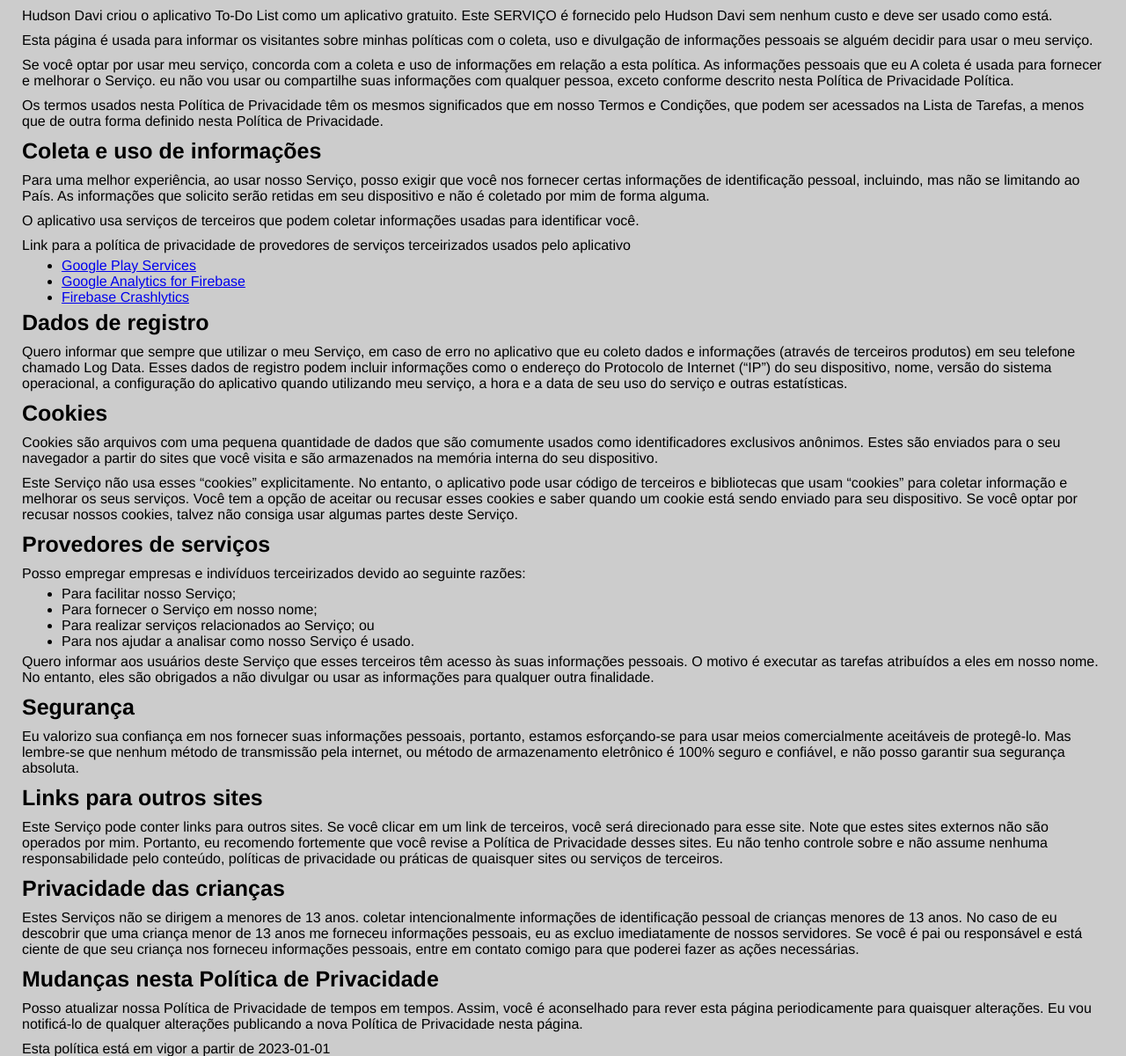
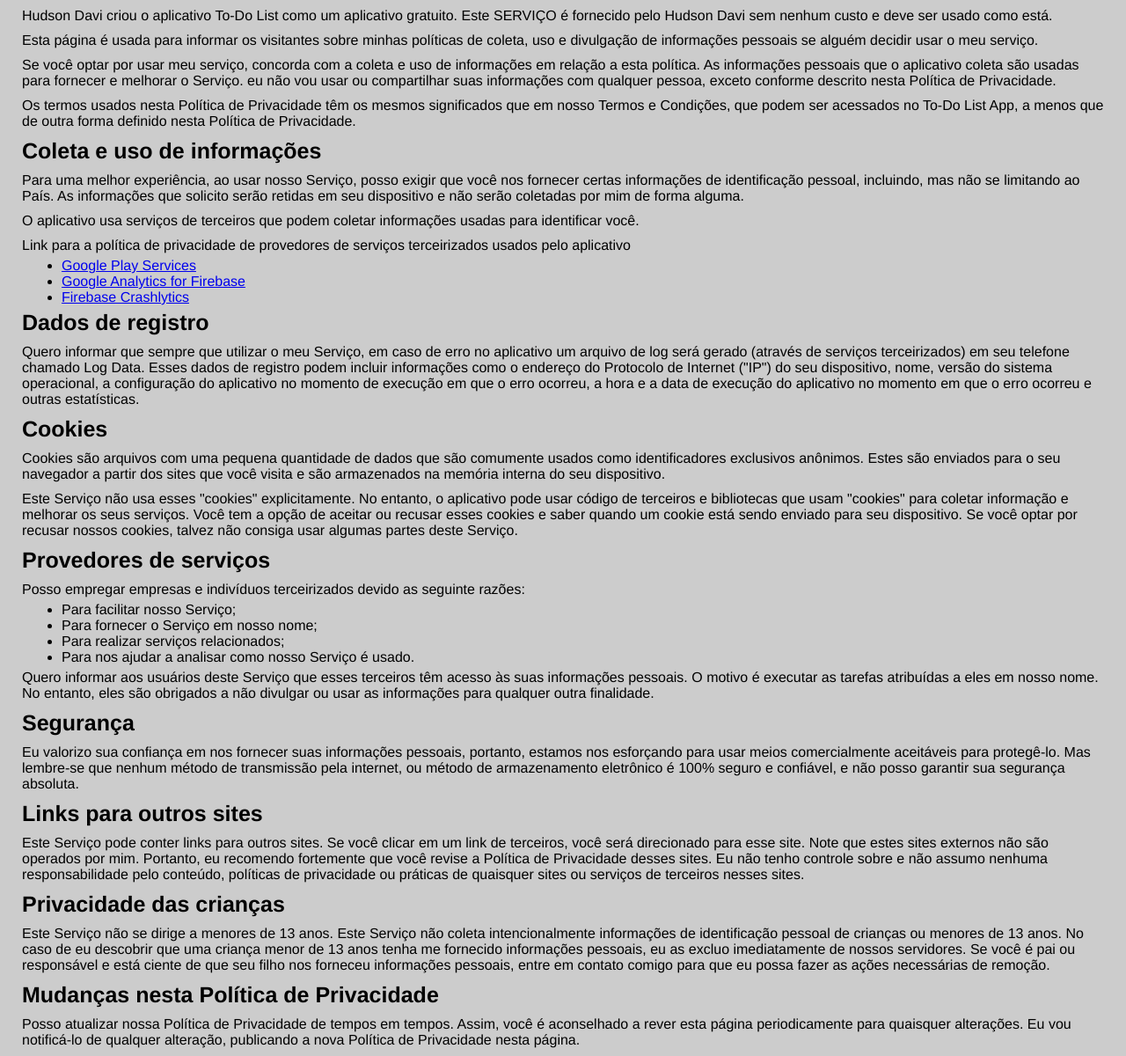
Before and after one commit to HudDavi/To-Do-List-Privacy-Policy, a plain HTML site: page index.html in a window 1280 px wide. Shown: the part 140-1340 px from the top of the page at 88% size. Drawn offline with Linux system fonts and the light colour scheme.

Commit message:
Ajuste na Política de Privacidade

```diff
--- a/index.html
+++ b/index.html
@@ -21,20 +21,18 @@
       fornecido pelo Hudson Davi sem nenhum custo e deve ser usado como está.
     </p>
     <p>
-      Esta página é usada para informar os visitantes sobre minhas políticas com o
-      coleta, uso e divulgação de informações pessoais se alguém decidir
-      para usar o meu serviço.
+      Esta página é usada para informar os visitantes sobre minhas políticas de
+      coleta, uso e divulgação de informações pessoais se alguém decidir usar o meu serviço.
     </p>
     <p>
       Se você optar por usar meu serviço, concorda com a coleta e uso
-      de informações em relação a esta política. As informações pessoais que eu
-      A coleta é usada para fornecer e melhorar o Serviço. eu não vou usar ou
-      compartilhe suas informações com qualquer pessoa, exceto conforme descrito nesta Política de Privacidade
-      Política.
+      de informações em relação a esta política. As informações pessoais que o aplicativo coleta são usadas para
+      fornecer e melhorar o Serviço. eu não vou usar ou
+      compartilhar suas informações com qualquer pessoa, exceto conforme descrito nesta Política de Privacidade.
     </p>
     <p>
       Os termos usados nesta Política de Privacidade têm os mesmos significados que em nosso
-      Termos e Condições, que podem ser acessados na Lista de Tarefas, a menos que de outra forma
+      Termos e Condições, que podem ser acessados no To-Do List App, a menos que de outra forma
       definido nesta Política de Privacidade.
     </p>
     <h2>Coleta e uso de informações</h2>
@@ -42,7 +40,7 @@
       Para uma melhor experiência, ao usar nosso Serviço, posso exigir que você
       nos fornecer certas informações de identificação pessoal, incluindo, mas
       não se limitando ao País. As informações que solicito serão retidas em
-      seu dispositivo e não é coletado por mim de forma alguma.
+      seu dispositivo e não serão coletadas por mim de forma alguma.
     </p>
     <div>
       <p>
@@ -71,22 +69,23 @@
     <h2>Dados de registro</h2>
     <p>
       Quero informar que sempre que utilizar o meu Serviço, em caso de
-      erro no aplicativo que eu coleto dados e informações (através de terceiros
-      produtos) em seu telefone chamado Log Data. Esses dados de registro podem incluir
-      informações como o endereço do Protocolo de Internet (“IP”) do seu dispositivo,
-      nome, versão do sistema operacional, a configuração do aplicativo quando
-      utilizando meu serviço, a hora e a data de seu uso do serviço e
+      erro no aplicativo um arquivo de log será gerado (através de
+      serviços terceirizados) em seu telefone
+      chamado Log Data. Esses dados de registro podem incluir
+      informações como o endereço do Protocolo de Internet ("IP") do seu dispositivo,
+      nome, versão do sistema operacional, a configuração do aplicativo no momento de execução em que o erro ocorreu, a
+      hora e a data de execução do aplicativo no momento em que o erro ocorreu e
       outras estatísticas.
     </p>
     <h2>Cookies</h2>
     <p>
       Cookies são arquivos com uma pequena quantidade de dados que são comumente usados como
-      identificadores exclusivos anônimos. Estes são enviados para o seu navegador a partir do
+      identificadores exclusivos anônimos. Estes são enviados para o seu navegador a partir dos
       sites que você visita e são armazenados na memória interna do seu dispositivo.
     </p>
     <p>
-      Este Serviço não usa esses “cookies” explicitamente. No entanto, o aplicativo pode
-      usar código de terceiros e bibliotecas que usam “cookies” para coletar
+      Este Serviço não usa esses "cookies" explicitamente. No entanto, o aplicativo pode
+      usar código de terceiros e bibliotecas que usam "cookies" para coletar
       informação e melhorar os seus serviços. Você tem a opção de
       aceitar ou recusar esses cookies e saber quando um cookie está sendo enviado para
       seu dispositivo. Se você optar por recusar nossos cookies, talvez não consiga
@@ -94,25 +93,25 @@
     </p>
     <h2>Provedores de serviços</h2>
     <p>
-      Posso empregar empresas e indivíduos terceirizados devido ao seguinte
+      Posso empregar empresas e indivíduos terceirizados devido as seguinte
       razões:
     </p>
     <ul>
       <li>Para facilitar nosso Serviço;</li>
       <li>Para fornecer o Serviço em nosso nome;</li>
-      <li>Para realizar serviços relacionados ao Serviço; ou</li>
+      <li>Para realizar serviços relacionados;</li>
       <li>Para nos ajudar a analisar como nosso Serviço é usado.</li>
     </ul>
     <p>
       Quero informar aos usuários deste Serviço que esses terceiros têm
       acesso às suas informações pessoais. O motivo é executar as tarefas
-      atribuídos a eles em nosso nome. No entanto, eles são obrigados a não
+      atribuídas a eles em nosso nome. No entanto, eles são obrigados a não
       divulgar ou usar as informações para qualquer outra finalidade.
     </p>
     <h2>Segurança</h2>
     <p>
       Eu valorizo sua confiança em nos fornecer suas informações pessoais, portanto, estamos
-      esforçando-se para usar meios comercialmente aceitáveis de protegê-lo. Mas
+      nos esforçando para usar meios comercialmente aceitáveis para protegê-lo. Mas
       lembre-se que nenhum método de transmissão pela internet, ou método de
       armazenamento eletrônico é 100% seguro e confiável, e não posso garantir sua
       segurança absoluta.
@@ -123,26 +122,25 @@
       link de terceiros, você será direcionado para esse site. Note que estes
       sites externos não são operados por mim. Portanto, eu recomendo fortemente que você
       revise a Política de Privacidade desses sites. Eu não tenho controle sobre e
-      não assume nenhuma responsabilidade pelo conteúdo, políticas de privacidade ou práticas
-      de quaisquer sites ou serviços de terceiros.
+      não assumo nenhuma responsabilidade pelo conteúdo, políticas de privacidade ou práticas
+      de quaisquer sites ou serviços de terceiros nesses sites.
     </p>
     <h2>Privacidade das crianças</h2>
     <div>
       <p>
-        Estes Serviços não se dirigem a menores de 13 anos.
-        coletar intencionalmente informações de identificação pessoal de crianças
-        menores de 13 anos. No caso de eu descobrir que uma criança menor de 13 anos
-        me forneceu informações pessoais, eu as excluo imediatamente de
-        nossos servidores. Se você é pai ou responsável e está ciente de que seu
-        criança nos forneceu informações pessoais, entre em contato comigo para
-        que poderei fazer as ações necessárias.
+        Este Serviço não se dirige a menores de 13 anos. Este Serviço não coleta intencionalmente informações de
+        identificação pessoal de crianças ou menores de 13 anos. No caso de eu descobrir que uma criança menor de 13
+        anos tenha me fornecido informações pessoais, eu as excluo imediatamente de nossos servidores. Se você é pai ou
+        responsável e está ciente de que seu
+        filho nos forneceu informações pessoais, entre em contato comigo para que eu possa fazer as ações necessárias de
+        remoção.
       </p>
     </div>
     <h2>Mudanças nesta Política de Privacidade</h2>
     <p>
-      Posso atualizar nossa Política de Privacidade de tempos em tempos. Assim, você é aconselhado
-      para rever esta página periodicamente para quaisquer alterações. Eu vou notificá-lo de qualquer
-      alterações publicando a nova Política de Privacidade nesta página.
+      Posso atualizar nossa Política de Privacidade de tempos em tempos. Assim, você é aconselhado a rever esta página
+      periodicamente para quaisquer alterações. Eu vou notificá-lo de qualquer
+      alteração, publicando a nova Política de Privacidade nesta página.
     </p>
     <p>Esta política está em vigor a partir de 2023-01-01</p>
     <h2>Fale conosco</h2>
```
Also changed, not shown: 1 other file.
